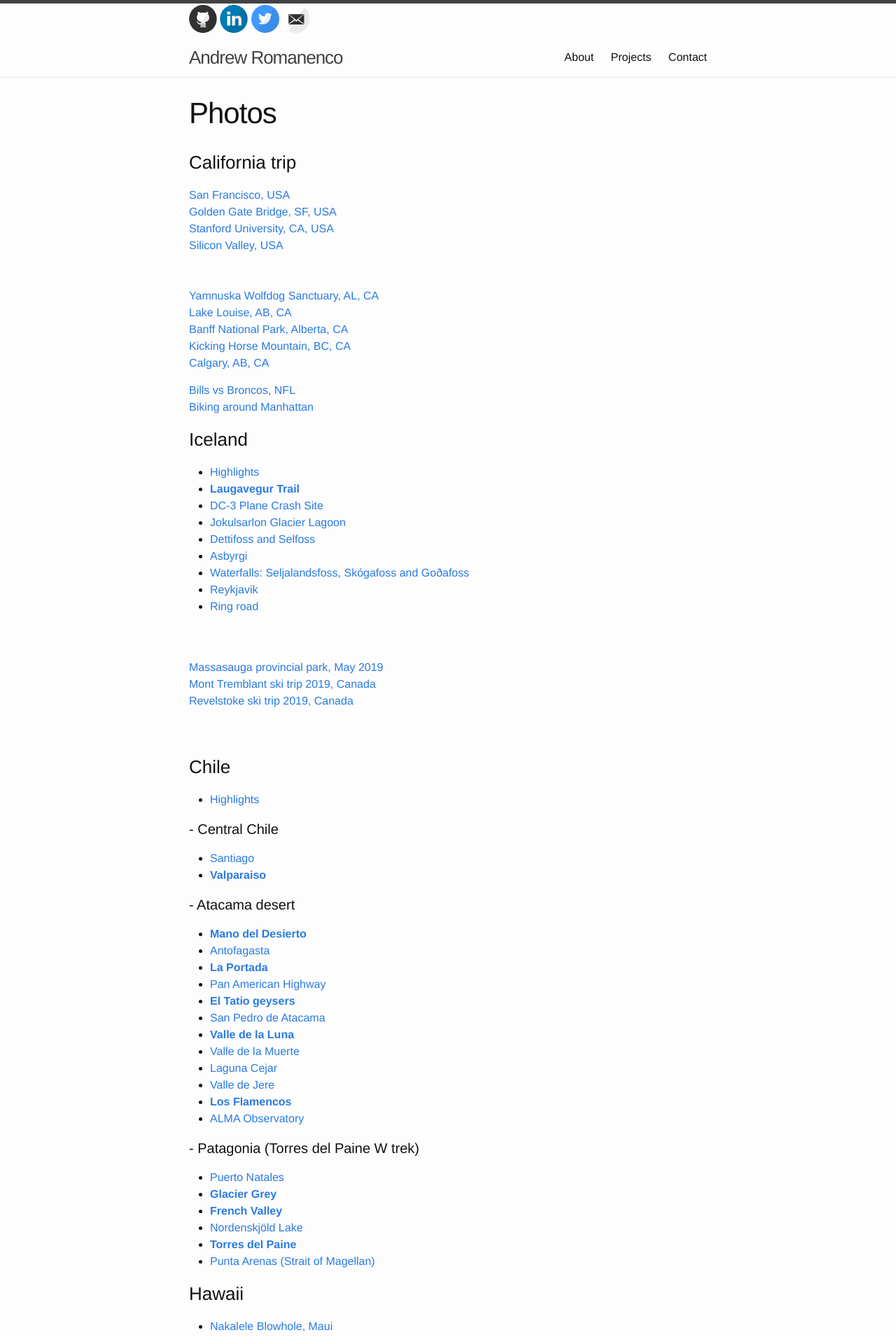
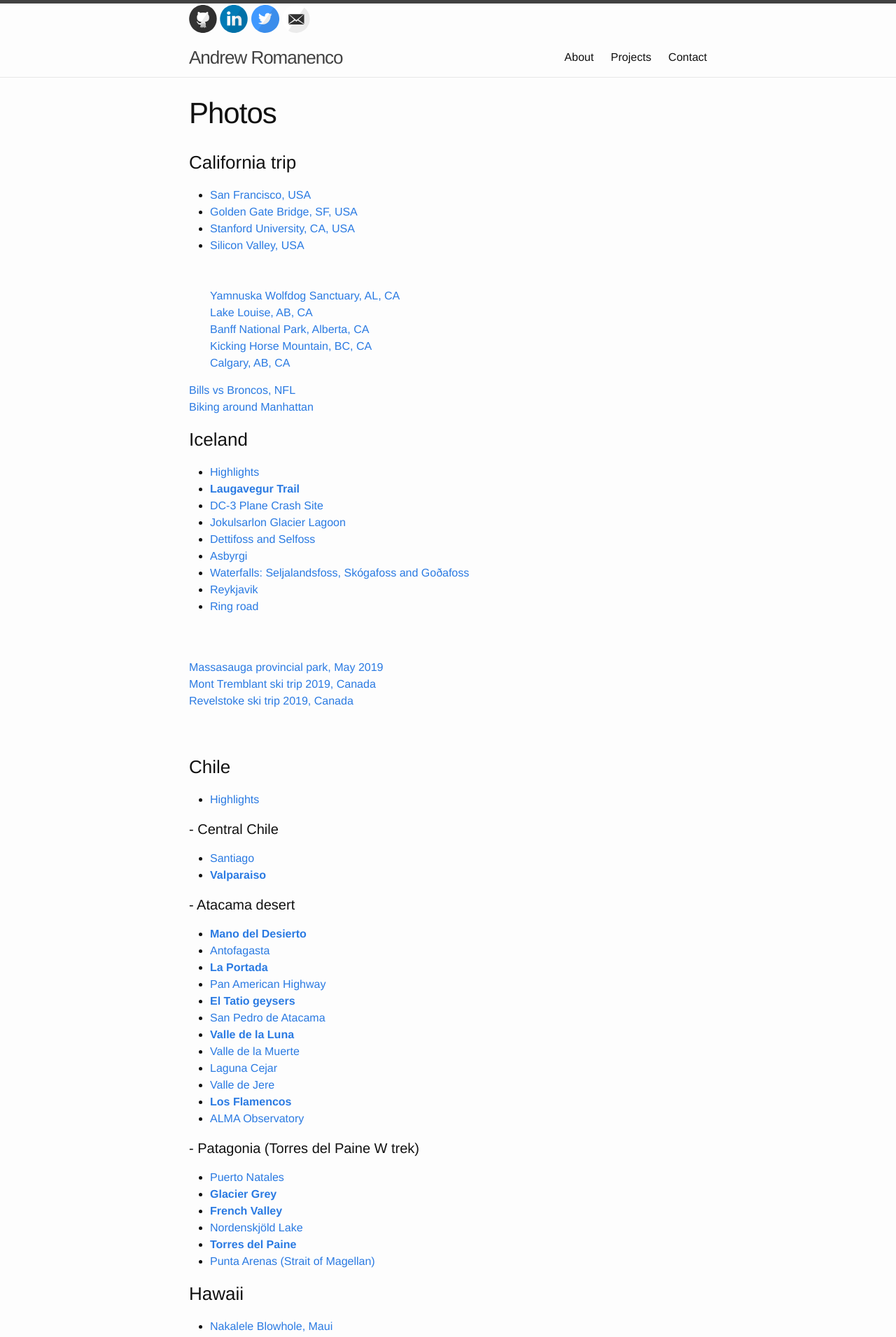
Before and after one commit to andrewromanenco/andrewromanenco.github.io, a Jekyll site: the page built from photos.markdown, in a window 1280 px wide. Shown: the top 1911 px of the page at 70% size. Built offline with Jekyll 4.4.1, drawn with Linux system fonts in a browser that asks for light colours; comment, search, counter and statistics services are not loaded.

Commit message:
reformat

```diff
--- a/photos.markdown
+++ b/photos.markdown
@@ -5,10 +5,10 @@
 ---
 
 ### California trip
-<a href="https://photos.app.goo.gl/aNiVB6FuPtkYKh8T8" target="_blank">San Francisco, USA</a><br/>
-<a href="https://photos.app.goo.gl/i1UXb3aLwW6JbGHi7" target="_blank">Golden Gate Bridge, SF, USA</a><br/>
-<a href="https://photos.app.goo.gl/k4H8D2rNbWMAv9Zj6" target="_blank">Stanford University, CA, USA</a><br/>
-<a href="https://photos.app.goo.gl/TU9ABtmkJVz1QfKD8" target="_blank">Silicon Valley, USA</a><br/>
+- <a href="https://photos.app.goo.gl/aNiVB6FuPtkYKh8T8" target="_blank">San Francisco, USA</a><br/>
+- <a href="https://photos.app.goo.gl/i1UXb3aLwW6JbGHi7" target="_blank">Golden Gate Bridge, SF, USA</a><br/>
+- <a href="https://photos.app.goo.gl/k4H8D2rNbWMAv9Zj6" target="_blank">Stanford University, CA, USA</a><br/>
+- <a href="https://photos.app.goo.gl/TU9ABtmkJVz1QfKD8" target="_blank">Silicon Valley, USA</a><br/>
 <br/><br/>
 <a href="https://photos.app.goo.gl/5UUZYjpKvWK6gyjp8" target="_blank">Yamnuska Wolfdog Sanctuary, AL, CA</a><br/>
 <a href="https://photos.app.goo.gl/hUiN6mB5w9rH3Hx4A" target="_blank">Lake Louise, AB, CA</a><br/>
```
